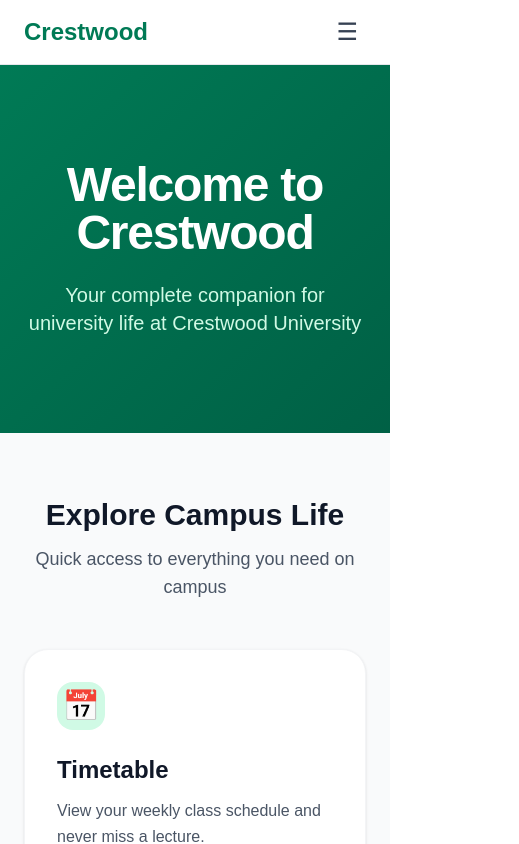
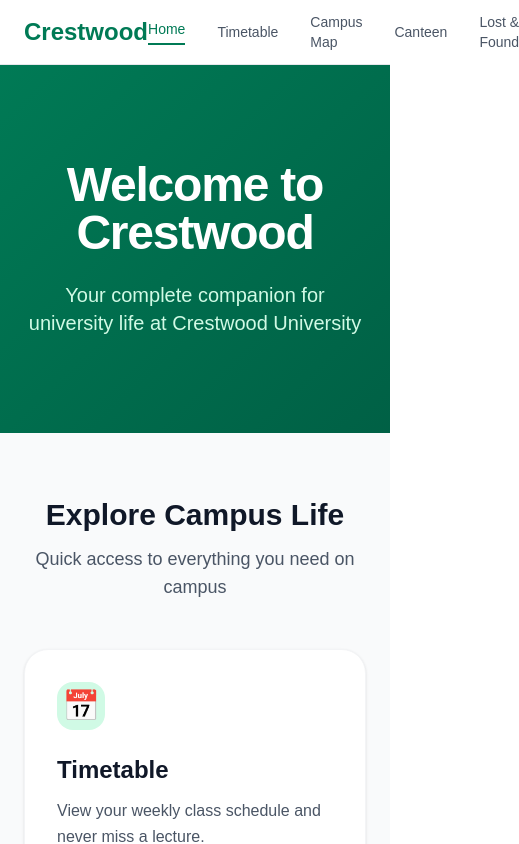
Before and after one commit to BH-busy/-campus-companion, a Next.js app: page / in a window 390 px wide. Shown: the top 844 px of the page, 519 px wide, since content can reach past the window. Built offline with nearby package versions, Linux system fonts and the light colour scheme.

Commit message:
Fix navbar links visibility

```diff
--- a/components/Navbar.tsx
+++ b/components/Navbar.tsx
@@ -3,7 +3,6 @@
 
 import Link from 'next/link';
 import { usePathname } from 'next/navigation';
-import { useState } from 'react';
 
 const navLinks = [
   { href: '/', label: 'Home' },
@@ -15,7 +14,6 @@ const navLinks = [
 
 export default function Navbar() {
   const pathname = usePathname();
-  const [isOpen, setIsOpen] = useState(false);
 
   return (
     <nav className="bg-white border-b border-gray-200 sticky top-0 z-50">
@@ -26,8 +24,8 @@ export default function Navbar() {
             Crestwood
           </Link>
 
-          {/* Desktop Navigation */}
-          <div className="hidden md:flex items-center gap-8">
+          {/* Desktop Navigation - Always Visible */}
+          <div className="flex items-center gap-8">
             {navLinks.map((link) => (
               <Link
                 key={link.href}
@@ -43,40 +41,7 @@ export default function Navbar() {
               </Link>
             ))}
           </div>
-
-          {/* Mobile Menu Button */}
-          <button
-            onClick={() => setIsOpen(!isOpen)}
-            className="md:hidden p-2 text-gray-700 hover:text-gray-900 focus:outline-none focus:ring-2 focus:ring-emerald-500 rounded-lg text-2xl leading-none"
-            aria-label="Toggle menu"
-            aria-expanded={isOpen}
-          >
-            {isOpen ? '✕' : '☰'}
-          </button>
         </div>
-
-        {/* Mobile Menu */}
-        {isOpen && (
-          <div className="md:hidden border-t py-4">
-            <div className="flex flex-col space-y-4">
-              {navLinks.map((link) => (
-                <Link
-                  key={link.href}
-                  href={link.href}
-                  className={`px-4 py-3 text-base font-medium rounded-xl transition-colors ${
-                    pathname === link.href
-                      ? 'bg-emerald-50 text-emerald-700'
-                      : 'text-gray-700 hover:bg-gray-50'
-                  }`}
-                  onClick={() => setIsOpen(false)}
-                  aria-current={pathname === link.href ? 'page' : undefined}
-                >
-                  {link.label}
-                </Link>
-              ))}
-            </div>
-          </div>
-        )}
       </div>
     </nav>
   );
```
